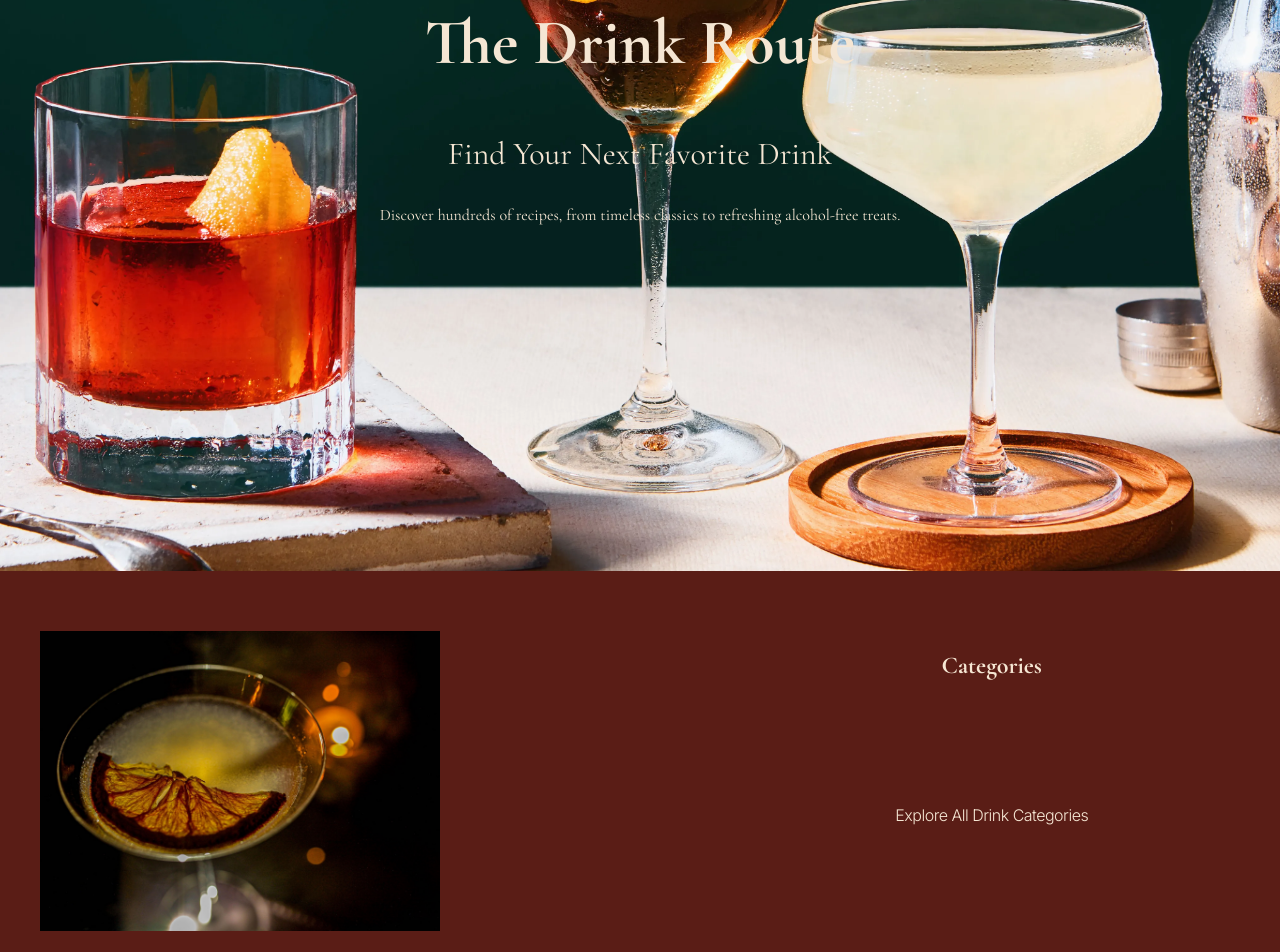
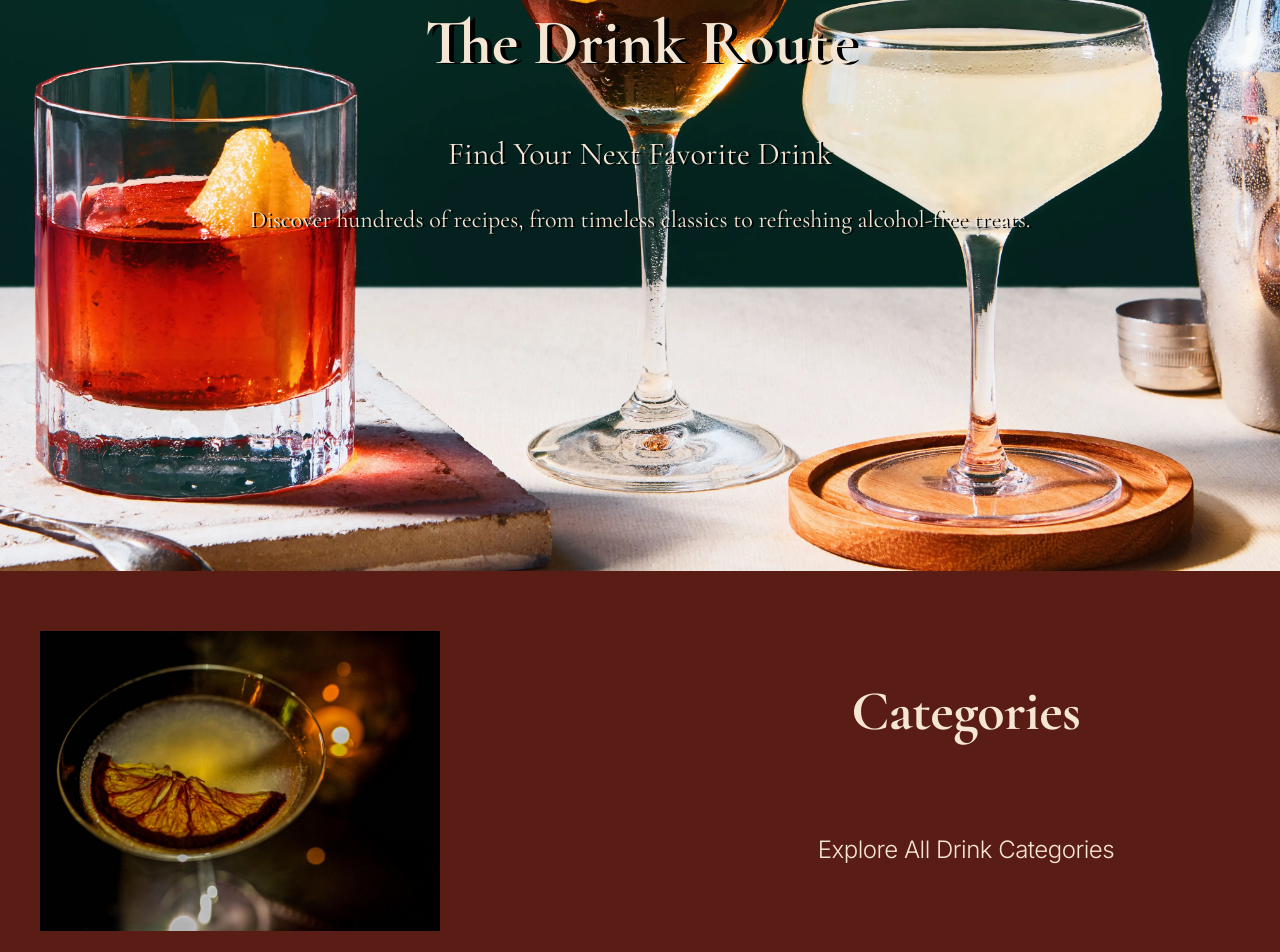
Before and after one commit to sofiluran/cocktails, a React (Vite) app: page / in a window 1280 px wide. Shown: the part 200-1152 px from the top of the page. Built offline with nearby package versions, Linux system fonts and the light colour scheme.

Commit message:
added component

```diff
--- a/src/pages/DrinkDetails/index.jsx
+++ b/src/pages/DrinkDetails/index.jsx
@@ -31,7 +31,6 @@ const DrinkDetails = () => {
             <h1>{drink.strDrink}</h1>
             <img src={drink.strDrinkThumb} height="300px" width="auto" />
             {drink.strInstructions && <p className={styles.instructions}>{drink.strInstructions}</p>}
-
             <div className={styles.ingredients}>
               <h3>Ingredients:</h3>
               <div>
@@ -42,7 +41,6 @@ const DrinkDetails = () => {
                 {drink.strIngredient5 && <div>{drink.strIngredient5}</div>}
                 {drink.strIngredient6 && <div>{drink.strIngredient6}</div>}
               </div>
-
             </div>
           </div>
         )}
--- a/src/pages/Home/home.module.css
+++ b/src/pages/Home/home.module.css
@@ -34,22 +34,33 @@
 
 .pageTitle {
   font-size: 4rem;
+  text-shadow: 5px 1px black;
 }
 
 .pageInfo {
   font-size: 2rem;
+  text-shadow: 2px 1px black;
+}
+
+.text {
+  font-size: 1.5rem;
+  text-shadow: 2px 1px black;
 }
 
 .title {
   font-family: "Cormorant Garamond", serif;
+  font-size: 3.5rem;
   grid-area: title;
+  letter-spacing: -0.5px;
 }
 
 .info {
   font-family: "Inter", sans-serif;
+  font-size: 1.5rem;
   font-weight: 300;
   grid-area: info;
   letter-spacing: -0.5px;
+  margin-top: 0;
 }
 
 .nonAlco {
--- a/src/pages/Home/index.jsx
+++ b/src/pages/Home/index.jsx
@@ -10,7 +10,7 @@ const Home = ({pageTitle, subtitle, info}) => {
       <div className={styles.home}>
         <h2 className={styles.pageTitle}>{pageTitle}</h2>
         <p className={styles.pageInfo}>{subtitle}</p>
-        <p>{info}</p>
+        <p className={styles.text}>{info}</p>
       </div>
       <div className={styles.navcards}>
         <NavLink className={styles.navitem} to="/categories">
--- a/src/pages/NonAlcoholic/index.jsx
+++ b/src/pages/NonAlcoholic/index.jsx
@@ -1,7 +1,7 @@
 import { useState, useEffect } from 'react'
 import { Outlet } from 'react-router-dom'
 import styles from './nonalcoholic.module.css'
-import DrinkSummary from '../../components/DrinkSummary'
+import DrinkSummary from './DrinkSummary'
 
 const NonAlcoholic = ({pageTitle}) => {
 
--- a/src/pages/Random/random.module.css
+++ b/src/pages/Random/random.module.css
@@ -7,6 +7,7 @@
   min-height: 700px;
   padding: 80px;
   text-align: center;
+   text-shadow: 3px 1px black;
 }
 
 .random {
```
Also changed, not shown: src/pages/NonAlcoholic/DrinkSummary/drinksummary.module.css (renamed from src/components/DrinkSummary/drinksummary.module.css), src/pages/NonAlcoholic/DrinkSummary/index.jsx (renamed from src/components/DrinkSummary/index.jsx), src/projectplan.txt.
